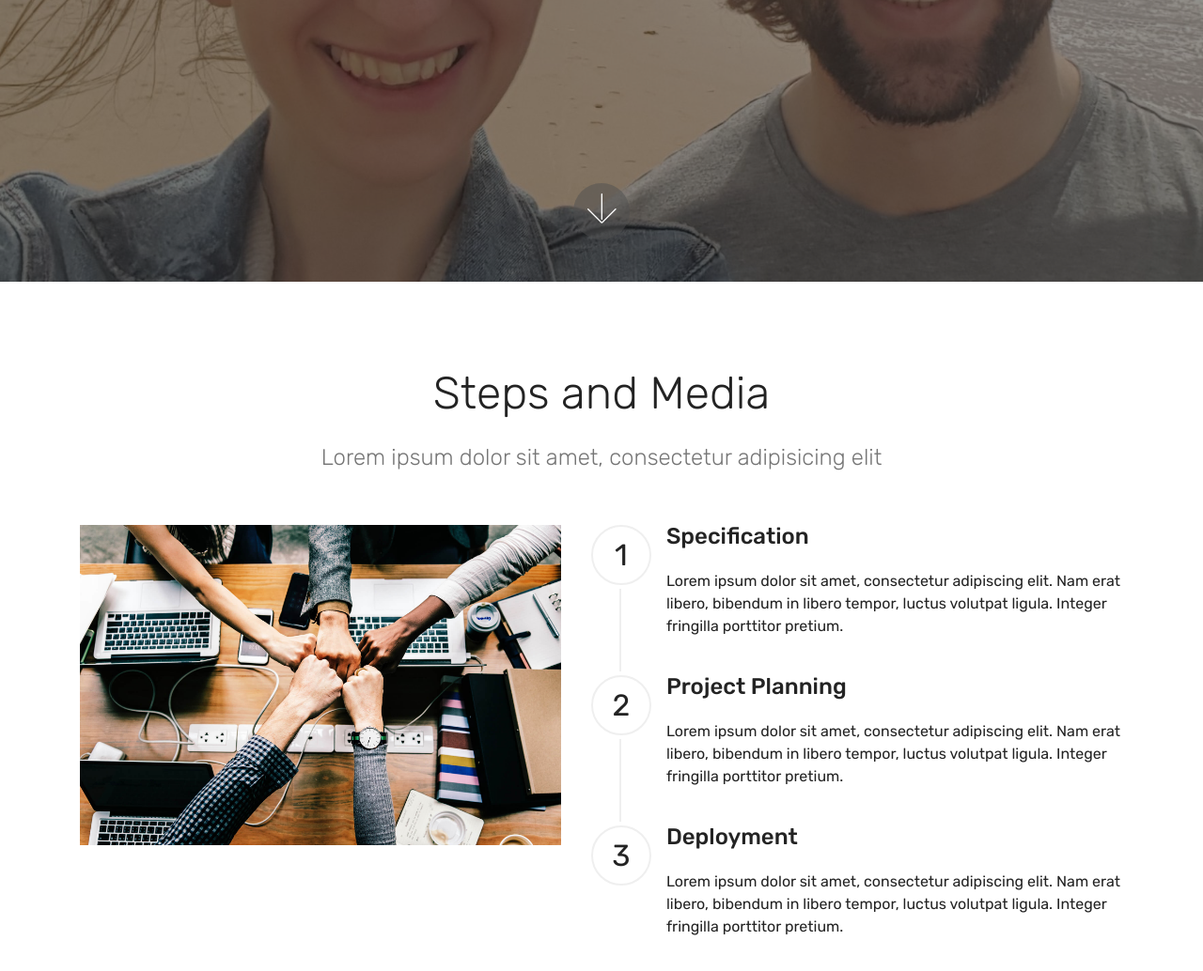
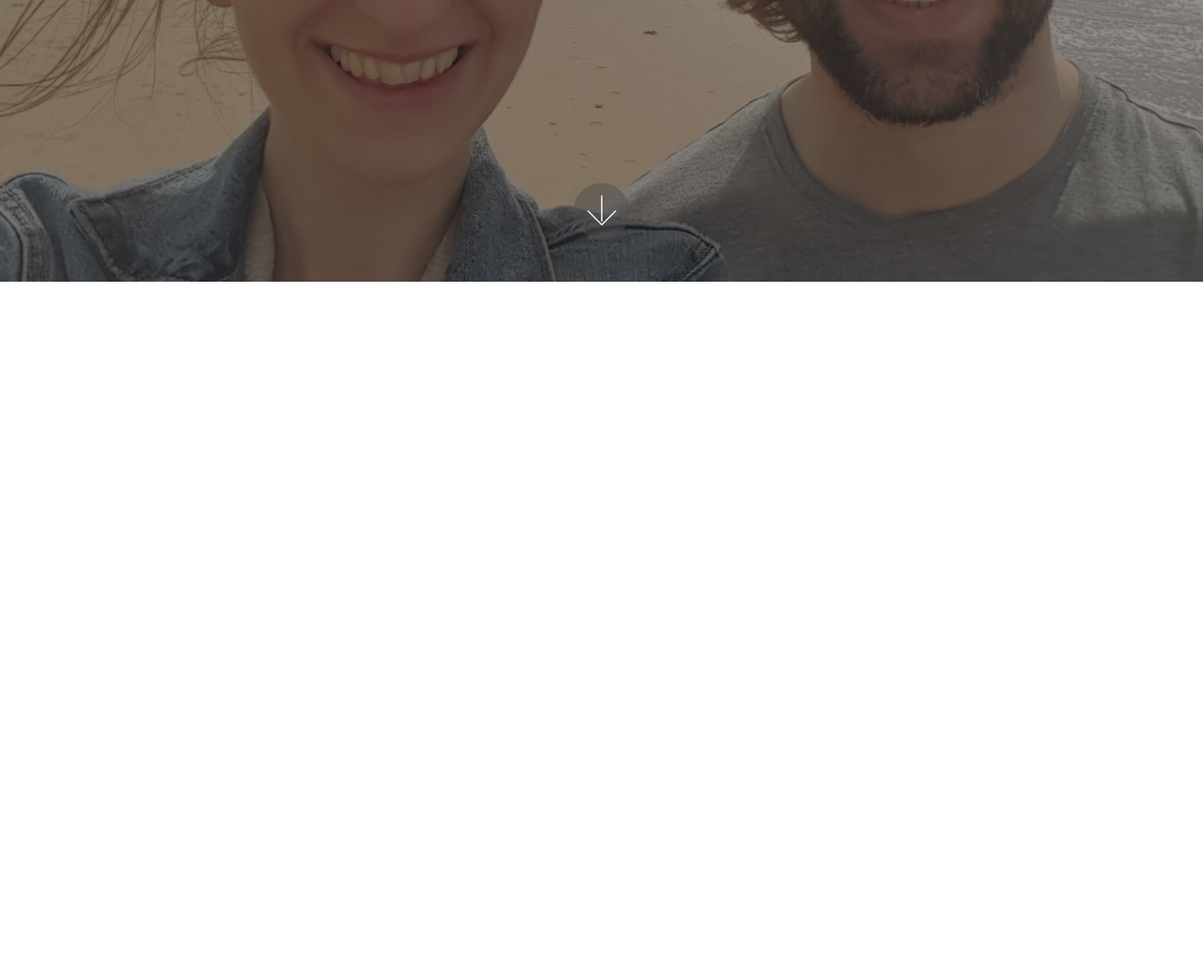
Before and after one commit to jollywedding/jollywedding.github.io, a plain HTML site: page index.html in a window 1280 px wide. Shown: the part 500-1534 px from the top of the page at 94% size. After the commit the page ends 800 px from the top, so only its background shows below. Drawn offline with Linux system fonts and the light colour scheme; files whose address does not match are found by name.

Commit message:
create github pages

```diff
--- a/assets/mobirise/css/mbr-additional.css
+++ b/assets/mobirise/css/mbr-additional.css
@@ -713,62 +713,3 @@ section.lazy-placeholder:after {
 .cid-s14nM96qlW {
   background-image: url("../../../assets/images/bg-1.jpg");
 }
-.cid-s1rPgqvHQV {
-  padding-top: 90px;
-  padding-bottom: 90px;
-  background-color: #ffffff;
-}
-.cid-s1rPgqvHQV .mbr-section-subtitle {
-  color: #767676;
-  text-align: center;
-  font-weight: 300;
-}
-.cid-s1rPgqvHQV .step {
-  width: 64px;
-  height: 64px;
-  font-size: 32px;
-  border-radius: 50%;
-  border: 2px solid #efefef;
-}
-@media (max-width: 767px) {
-  .cid-s1rPgqvHQV .step {
-    width: 48px;
-    height: 48px;
-    font-size: 24px;
-  }
-}
-.cid-s1rPgqvHQV .separline {
-  position: relative;
-}
-.cid-s1rPgqvHQV .separline:after {
-  top: 68px;
-  left: 30px;
-  position: absolute;
-  content: "";
-  width: 2px;
-  height: calc(100% - (32px + 4px) * 2);
-  background-color: #efefef;
-}
-@media (max-width: 767px) {
-  .cid-s1rPgqvHQV .separline:after {
-    top: 52px;
-    left: 22px;
-    height: calc(100% - 56px);
-  }
-}
-.cid-s1rPgqvHQV .media-block {
-  flex-shrink: 0;
-  -webkit-flex-shrink: 0;
-}
-@media (min-width: 992px) {
-  .cid-s1rPgqvHQV .media-block {
-    padding-right: 2rem;
-  }
-}
-@media (max-width: 991px) {
-  .cid-s1rPgqvHQV .media-block {
-    flex-basis: 100%;
-    -webkit-flex-basis: 100%;
-    padding-bottom: 2rem;
-  }
-}
--- a/index.html
+++ b/index.html
@@ -47,91 +47,8 @@
     </div>
 </section>
 
-<section class="engine"><a href="https://mobirise.info/h">create your own web page for free</a></section><section class="step3 cid-s1rPgqvHQV" id="step3-1">
 
-
-
-
-
-    <div class="container">
-        <h2 class="mbr-section-title pb-3 mbr-fonts-style align-center display-2">
-            Steps and Media</h2>
-        <h3 class="mbr-section-subtitle pb-5 mbr-fonts-style align-center display-5">
-            Lorem ipsum dolor sit amet, consectetur adipisicing elit
-        </h3>
-        <div class="media-container-row">
-            <div class="media-block" style="width: 49%;">
-                <div class="mbr-figure">
-                    <img src="assets/images/background6.jpg">
-                </div>
-            </div>
-            <div class="step-container">
-                <div class="card separline pb-4">
-                    <div class="step-element d-flex">
-                        <div class="step-wrapper pr-3">
-                            <div class="step d-flex align-items-center justify-content-center">
-                                1
-                            </div>
-                        </div>
-                        <div class="step-text-content">
-                            <h4 class="mbr-step-title pb-3 mbr-fonts-style display-5">Specification
-                            </h4>
-                            <p class="mbr-step-text mbr-fonts-style display-7">
-                                Lorem ipsum dolor sit amet, consectetur adipiscing elit. Nam erat libero, bibendum in libero tempor, luctus volutpat ligula. Integer fringilla porttitor pretium.
-                            </p>
-                        </div>
-                    </div>
-                </div>
-
-                <div class="card separline pb-4">
-                    <div class="step-element d-flex">
-                        <div class="step-wrapper pr-3">
-                            <div class="step d-flex align-items-center justify-content-center">
-                                2
-                            </div>
-                        </div>
-                        <div class="step-text-content">
-                            <h4 class="mbr-step-title pb-3 mbr-fonts-style display-5">Project Planning</h4>
-                            <p class="mbr-step-text mbr-fonts-style display-7">
-                                Lorem ipsum dolor sit amet, consectetur adipiscing elit. Nam erat libero, bibendum in libero tempor, luctus volutpat ligula. Integer fringilla porttitor pretium.</p>
-                        </div>
-                    </div>
-                </div>
-
-                <div class="card">
-                    <div class="step-element d-flex">
-                        <div class="step-wrapper pr-3">
-                            <div class="step d-flex align-items-center justify-content-center">
-                                3
-                            </div>
-                        </div>
-                        <div class="step-text-content">
-                            <h4 class="mbr-step-title pb-3 mbr-fonts-style display-5">Deployment
-                            </h4>
-                            <p class="mbr-step-text mbr-fonts-style display-7">
-                                Lorem ipsum dolor sit amet, consectetur adipiscing elit. Nam erat libero, bibendum in libero tempor, luctus volutpat ligula. Integer fringilla porttitor pretium.</p>
-                        </div>
-                    </div>
-                </div>
-
-
-
-
-
-
-
-
-
-
-
-
-            </div>
-        </div>
-    </div>
-</section>
-
-
-  <script src="assets/web/assets/jquery/jquery.min.js"></script>
+  <section class="engine"><a href="https://mobirise.info">Mobirise</a></section><script src="assets/web/assets/jquery/jquery.min.js"></script>
   <script src="assets/popper/popper.min.js"></script>
   <script src="assets/bootstrap/js/bootstrap.min.js"></script>
   <script src="assets/tether/tether.min.js"></script>
```
Also changed, not shown: 1 other file.
